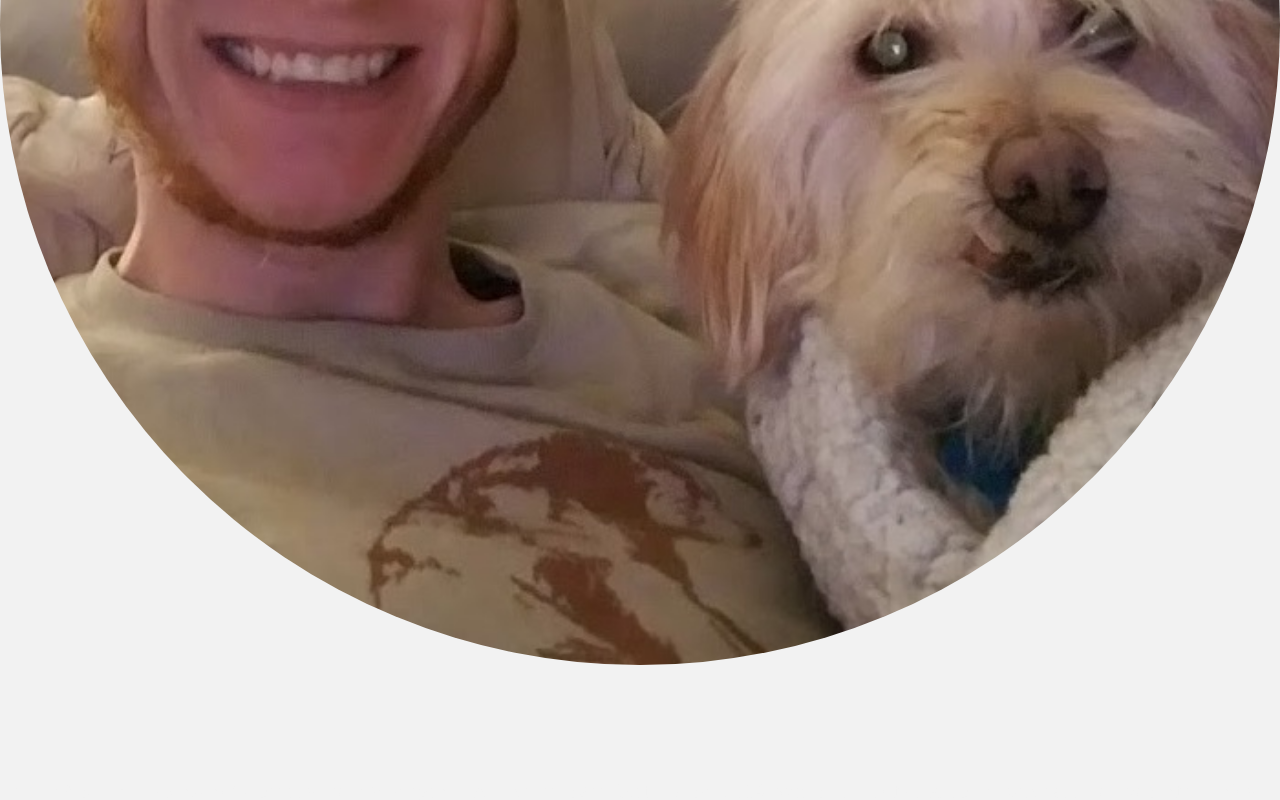
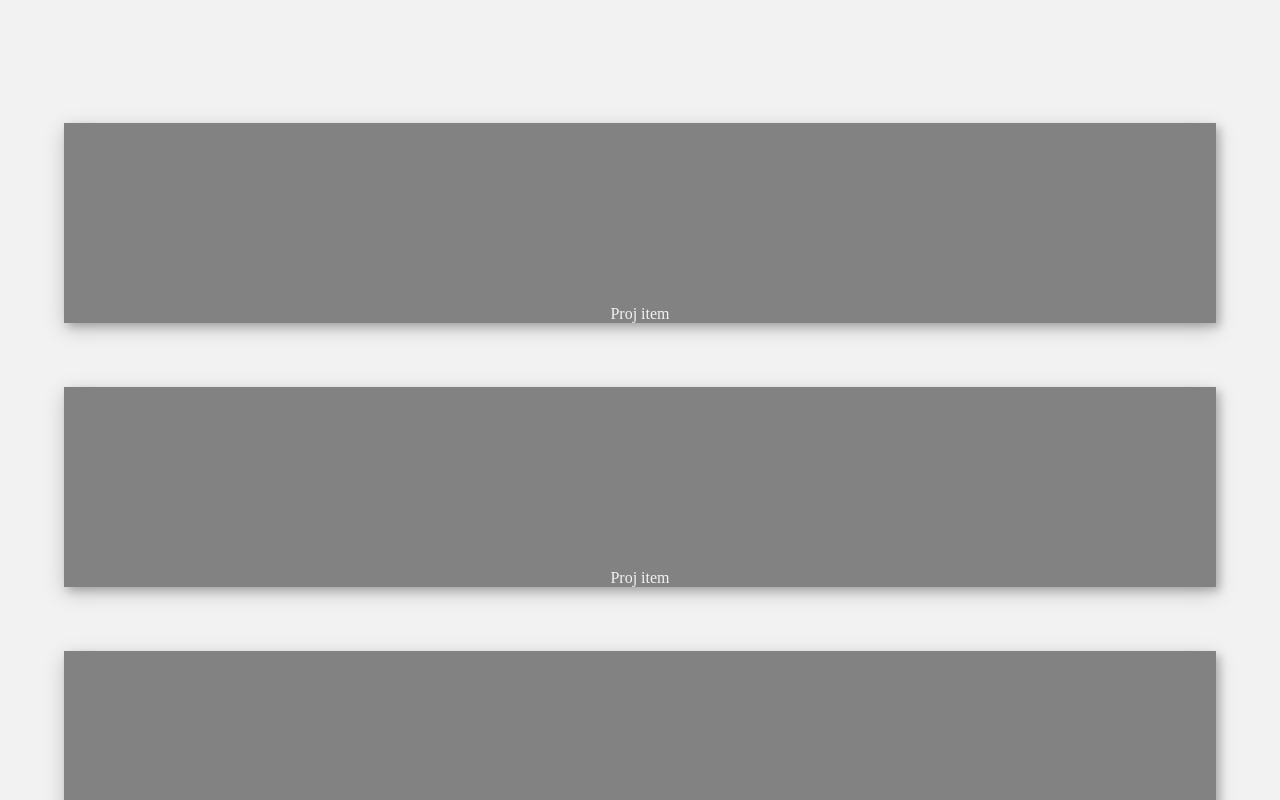
Before and after one commit to acdickin/AndrewDickinson, a React app: page / in a window 1280 px wide. Shown: the part 800-1600 px from the top of the page. Built offline with nearby package versions, Linux system fonts and the light colour scheme.

Commit message:
fixed boxes and spans

```diff
--- a/src/styles/home.scss
+++ b/src/styles/home.scss
@@ -4,7 +4,8 @@ img#selfImg {
   width: 100vw;
 }
 .projItem{
-    display:inline-block;
+  display:flex;
+  position: relative;
   width:90%;
   height:200px;
   margin:5%;
@@ -12,3 +13,16 @@ img#selfImg {
   box-shadow:4px 4px 8px 0 rgba(0, 0, 0, 0.2), 0 6px 20px 0 rgba(0, 0, 0, 0.19);
   text-align: center;
 }
+
+
+.projItem span {
+  display: inline-block;
+  margin:0 auto;
+  align-self: flex-end;
+
+}
+@media (min-width:700px){
+	img#selfImg {
+	 width: 40vw;
+	}
+}
```
Lines whose indentation alone changed are shown as unchanged.
